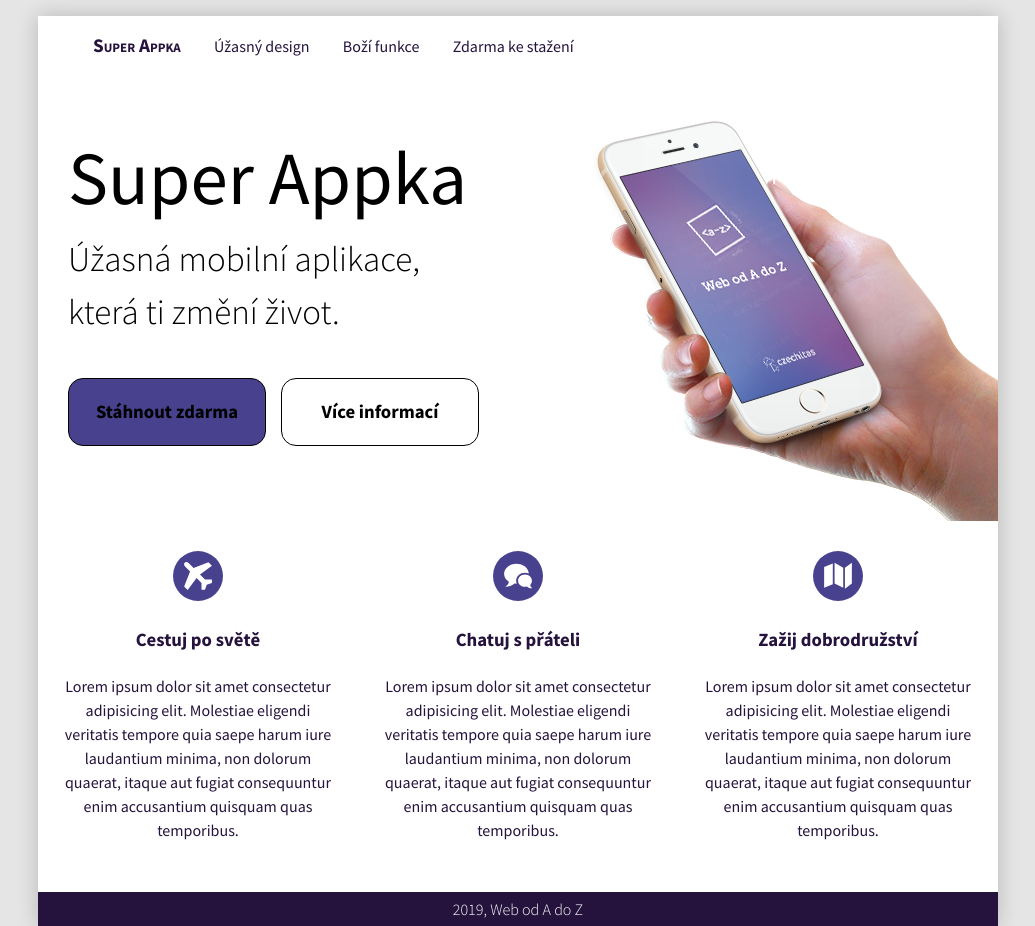
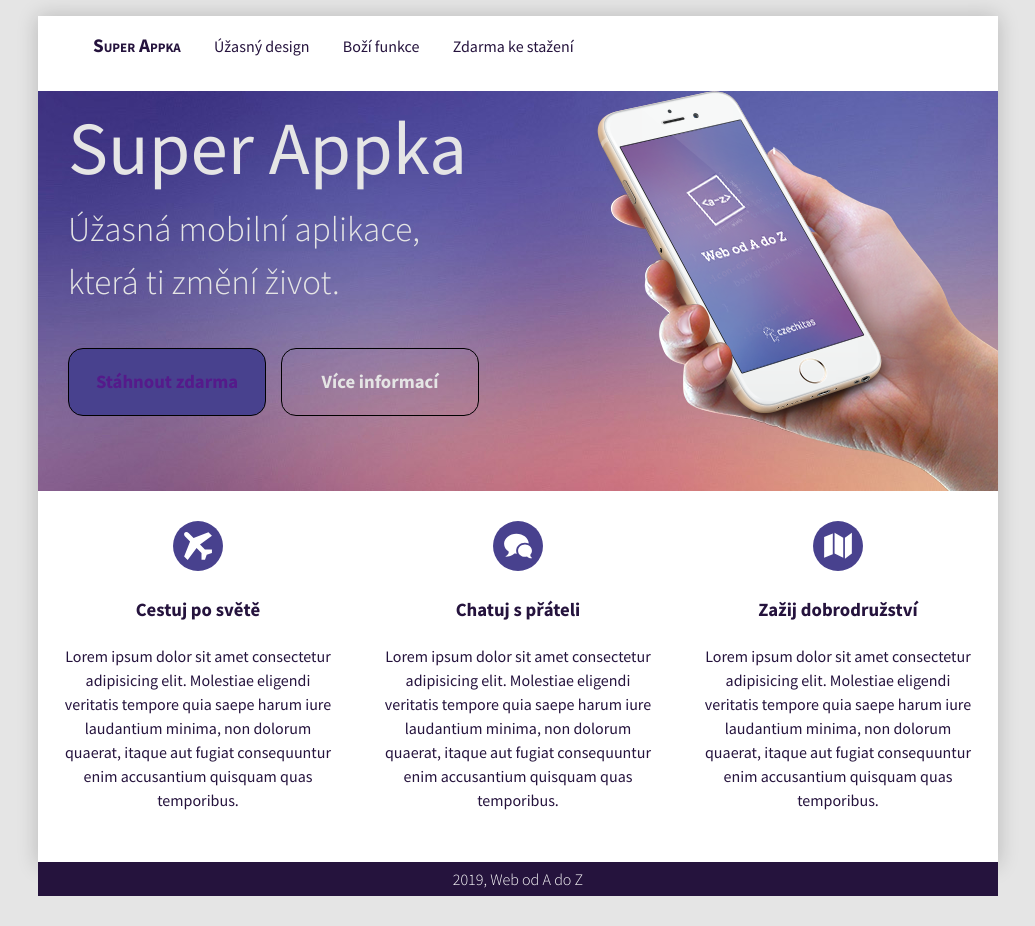
Before and after one commit to tvorimweb-2019-praha-podzim/projekt-4-super-appka-EvaSamalova, a plain HTML site: page index.html in a window 1280 px wide. Shown: the whole page, without its empty margins (122-1157 px from the left). After the commit the page ends 896 px from the top, so only its background shows below. Drawn offline with Linux system fonts and the light colour scheme.

Commit message:
skoro dokonale až na ty odkazy
nevím, proč nefunguje změna barvy při najetí na druhé tlačítko

```diff
--- a/index.html
+++ b/index.html
@@ -42,7 +42,7 @@
                     </div>
                     <div class="tlacitka">
                         <div class="tlacitko1">
-                            <h3>Stáhnout zdarma</h3>
+                            <a href=""><h3>Stáhnout zdarma</h3></a>
                         </div>
                         <div class="tlacitko2">
                             <h3>Více informací</h3>
--- a/style.css
+++ b/style.css
@@ -63,17 +63,16 @@ li {
 .telo {
     display: flex;
     flex-direction: column;
-    padding: 30px;
+    padding: 0 30px;
 }
 
 .barevny {
     display: flex;
     flex-direction: row;
     margin: 0 -30px;
-    background-image: image/pozadi.csv;
+    background-image: url(images/pozadi.jpg);
+    color: #e5e5e5;
 }
-
-/* to jsem zkoušela vypnout barvu pozadí bílou, aby prosvítal obrázek pozadí, ale nezdařiolo se */
 
 .nazev {
     margin: 0;
@@ -158,3 +157,11 @@ h4 {
     margin: 5px;
     font-weight: 200;
 }
+
+a{
+    text-decoration: none;
+}
+
+.tlacitka a:hover {
+    background-color: #48418e;
+}
```
